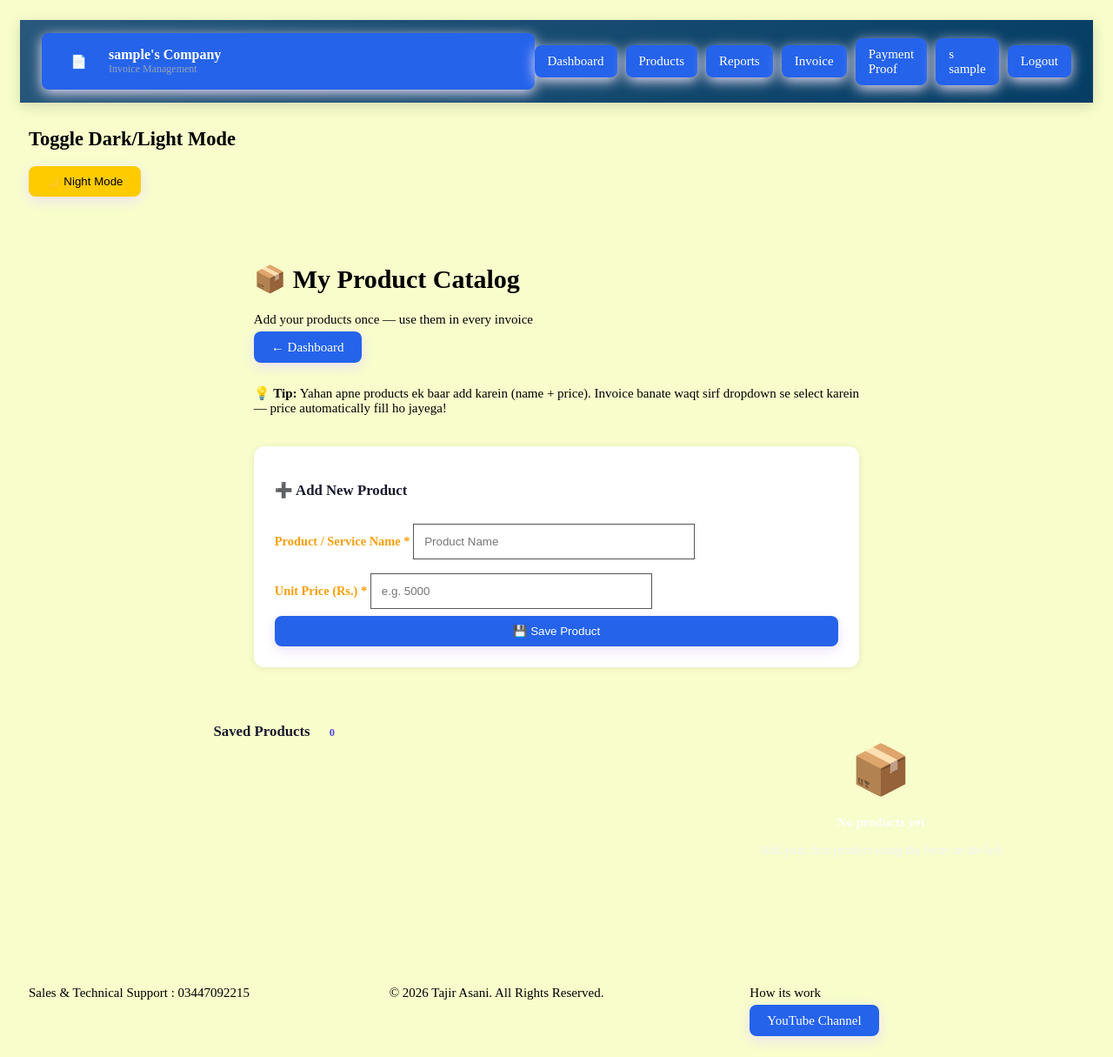
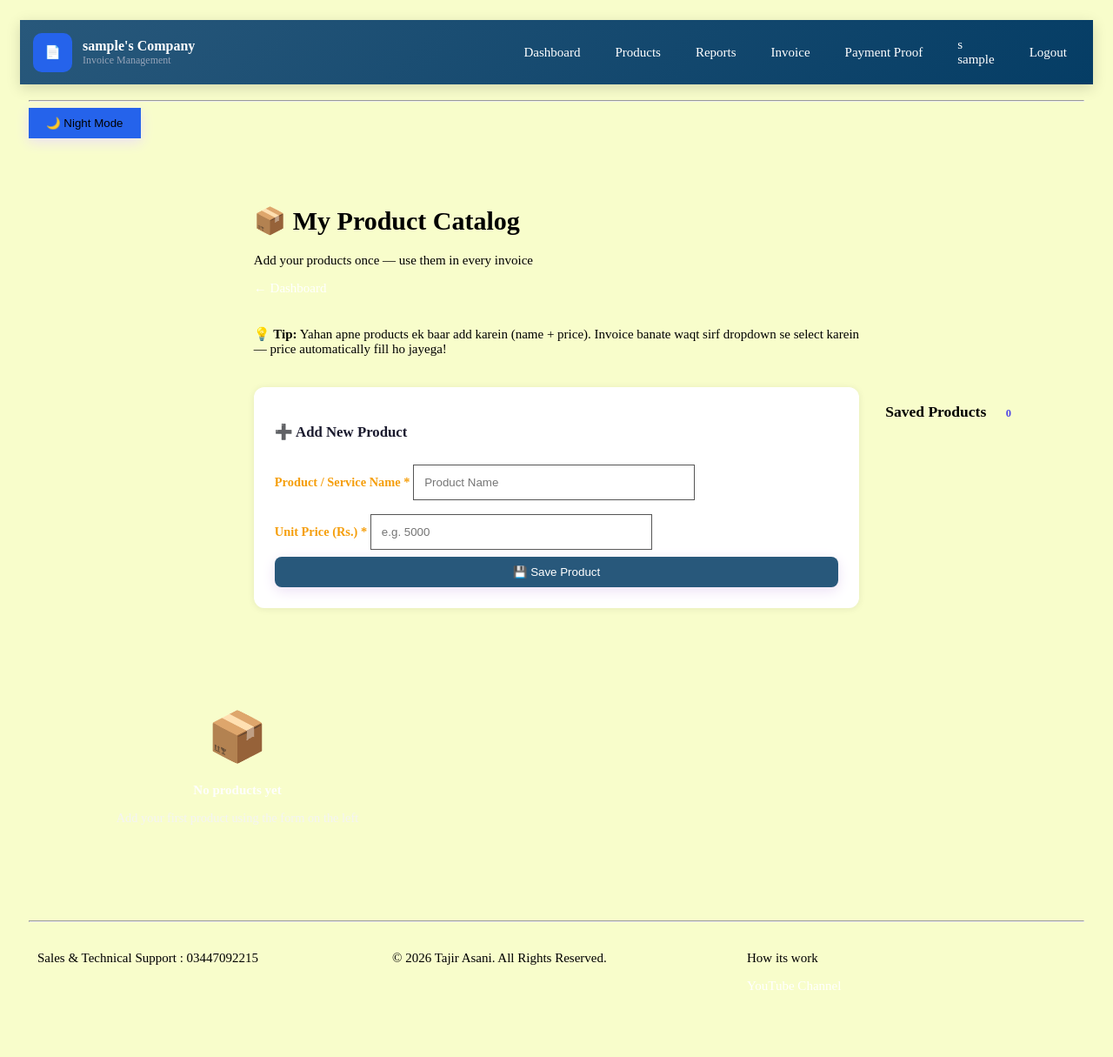
Before and after one commit to zainammar/invoice_shop, a Django app: page /products/ in a window 1280 px wide. Shown: the whole page at 87% size. After the commit the page ends 1138 px from the top, so only its background shows below. Run offline with Django 5.2, Linux system fonts and the light colour scheme; the visitor is signed in with stand-in values (Sample User, id 1); data comes from the database, SQL or seed files in the repository.

Commit message:
Update 2 html CSS

```diff
--- a/invoices/templates/invoices/base.html
+++ b/invoices/templates/invoices/base.html
@@ -48,18 +48,18 @@
       <!-- Menu -->
       <div class="nav-links" id="navMenu">
 
-          <a href="{% url 'dashboard' %}" class="btn-new">Dashboard</a>
+          <a href="{% url 'dashboard' %}">Dashboard</a>
 
 
-          <a href="{% url 'products' %}"  class="btn-new"> Products </a>
+          <a href="{% url 'products' %}"> Products </a>
 
 
 
-          <a href="{% url 'monthly_report' %}"  class="btn-new"> Reports</a>
+          <a href="{% url 'monthly_report' %}"> Reports</a>
 
-          <a href="{% url 'create_invoice' %}" class="btn-new">Invoice</a>
+          <a href="{% url 'create_invoice' %}">Invoice</a>
 
-          <a href="{% url 'upload_payment_proof' %}"class="btn-new">Payment Proof </a>
+          <a href="{% url 'upload_payment_proof' %}">Payment Proof </a>
 
 
           <a href="{% url 'profile_settings' %}" class="user-chip">
@@ -93,7 +93,8 @@
 
   <div class="row-1 content-grid">
     <div class="grid-item-1">
-        <h2>Toggle Dark/Light Mode</h2>
+        <hr>
+
         <button onclick="myFunction()">🌙 Night Mode</button>
 
            <script>
@@ -129,7 +130,7 @@
           .toggle("show");
   }
   </script>
-
+<hr>
 <footer class="">
 
 <div class="content-grid bg-fotter row-3">
--- a/invoices/templates/invoices/login.html
+++ b/invoices/templates/invoices/login.html
@@ -2,7 +2,7 @@
 {% block title %}Login — Invoice Shop{% endblock %}
 {% block content %}
 {% load static %}
-<link rel="stylesheet" href="{% static 'css/dashboard.css' %}">
+<link rel="stylesheet" href="{% static 'css/styleinvoice.css' %}">
 <!--
 
 <div class="content-grid bg-2 row-3">
--- a/invoices/templates/invoices/products.html
+++ b/invoices/templates/invoices/products.html
@@ -125,51 +125,70 @@
     </div>
 
          </div>
+
          <div class="grid-item-1">
 
+          <h3>
+            Saved Products
+            <span class="product-count">{{ products.count }}</span>
+          </h3>
 
          </div>
 
         </div>
-<br>
-        <div class="content-grid row-6">
+        <div class="content-grid row-1">
           <div class="grid-item-1">
 
+          </div>
+          </div>
+<br>
+        <div class="content-grid row-3">
 
-          </div>
          <div class="grid-item-1">
           <div class="card bg-1">
-            <br>
-            <h3 style="font-size:1.05rem;font-weight:700;color:#1a1a2e;margin-bottom:1rem;margin: 10px;">
-              Saved Products
-              <span class="product-count">{{ products.count }}</span>
-            </h3>
 
             {% if products %}
-            <div class="products-grid bg-1">
+            <div class="products-grid">
               {% for product in products %}
-              <div class="product-card">
 
               <div class="product-id">
                 #{{ forloop.counter }}
             </div>
-
+            </div>
+          </div>
           <div class="product-info">
             <h4>{{ product.product_name }}</h4>
             <small>
                 Added {{ product.created_at|date:"d M Y" }}
             </small>
         </div>
-
         <div class="product-price">
           Rs. {{ product.unit_price|floatformat:2 }}
       </div>
+        </div>
 
+
+         <div class="grid-item-1">
+
+
+                </div>
+
+
+         <div class="grid-item-1">
+          <div class="content-grid row-2">
+            <div class="grid-item-1">
               <div class="product-actions">
+                <button>
                   <a href="{% url 'edit_product' product.pk %}"
                      class="btn btn-warning btn-sm">
                       ✏️ Edit
                   </a>
+                </button>
+              </div>
+
+                </div>
+                <div class="grid-item-1">
+
 
                   <form method="post"
                   action="{% url 'delete_product' product.pk %}"
@@ -180,20 +199,22 @@
                     🗑 Delete
                 </button>
             </form>
+
+
+                </div>
+
+
+              </div>
+
               </div>
 
               </div>
               {% endfor %}
-          </div>
-            </div>
+
+
             {% else %}
 
-         </div>
-         <div class="grid-item-1">
 
-
-         </div>
-   </div>
    <div class="content-grid row-6">
     <div class="grid-item-1">
 
--- a/static/css/styleinvoice.css
+++ b/static/css/styleinvoice.css
@@ -7,7 +7,7 @@
   }
 
   .dark-mode {
-background: #531CB3;
+background: #4106a8;
 
 
      color: #fff;
@@ -49,7 +49,7 @@
     justify-content:space-between;
     align-items:center;
 
-    padding:15px 25px;
+    padding:10px 15px;
 
     position:sticky;
     top:0;
@@ -107,7 +107,8 @@
   }
 
   .nav-links a:hover{
-    background:rgba(255,255,255,.1);
+    background:white;
+    color: #4106a8;
   }
 
   .btn-new{
@@ -267,11 +268,14 @@
 
 
 
-
+a{
+  text-decoration: none;
+  color: #fff;
+}
 
 
   button.btn{
-    background:#2563eb;
+    background:#28587B;
     color:white;
     border:none;
     padding:10px 20px;
@@ -282,11 +286,10 @@
 
 
   button{
-    background:#fecb00;
+      background:#2563eb;
     color:rgb(0, 0, 0);
     border:none;
     padding:10px 20px;
-    border-radius:8px;
     cursor:pointer;
     transition:0.3s;
     box-shadow: #ecdff5 0px 4px 15px;
@@ -318,12 +321,12 @@
     box-shadow: #ecdff5 0px 4px 15px;
   }
 
-  a{
+  /* a{
     background:#2563eb;
     width: 50%;
     color:white;
     border:none;
-    padding:10px 20px;
+    padding:20px 20px;
     border-radius:8px;
     cursor:pointer;
     transition:0.3s;
@@ -334,7 +337,7 @@
     background:#ff5100;
     color:white;
     box-shadow: #ecdff5 0px 4px 15px;
- }
+ } */
   label{
     color:#f59e0b;
     font-weight:600;
@@ -349,3 +352,19 @@
     border: 1px solid #555;
     outline: none;
   }
+
+
+  /* ===== ACTION BUTTONS ===== */
+
+.actions{
+  margin-top:15px;
+  display:flex;
+  flex-wrap:wrap;
+  gap:8px;
+}
+
+.actions .btn{
+  flex:1;
+  min-width:90px;
+  justify-content:center;
+}
```
Also changed, not shown: invoices/templates/invoices/dashboard.html (+34 -23 lines), static/css/dashboard.css (+1 -6 lines). Lines whose indentation alone changed are shown as unchanged.
